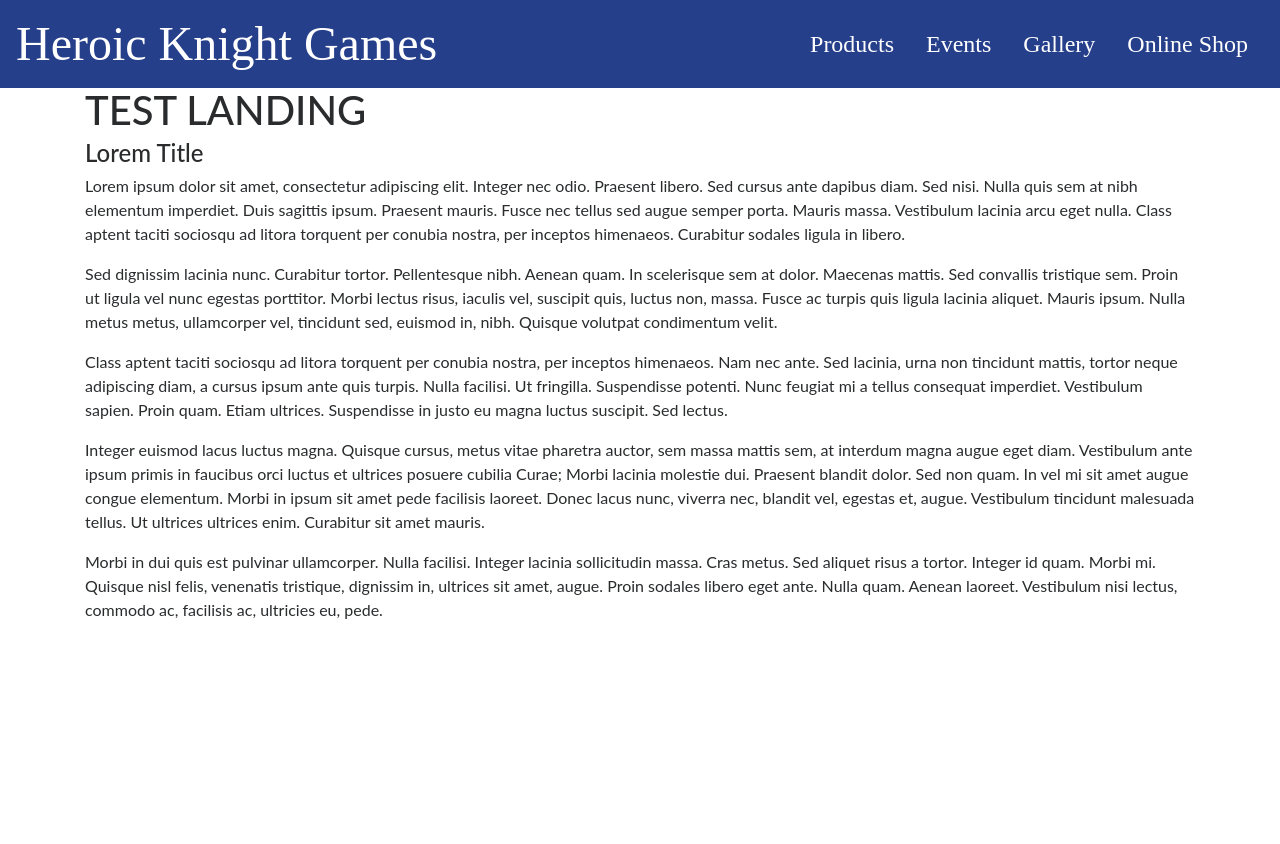
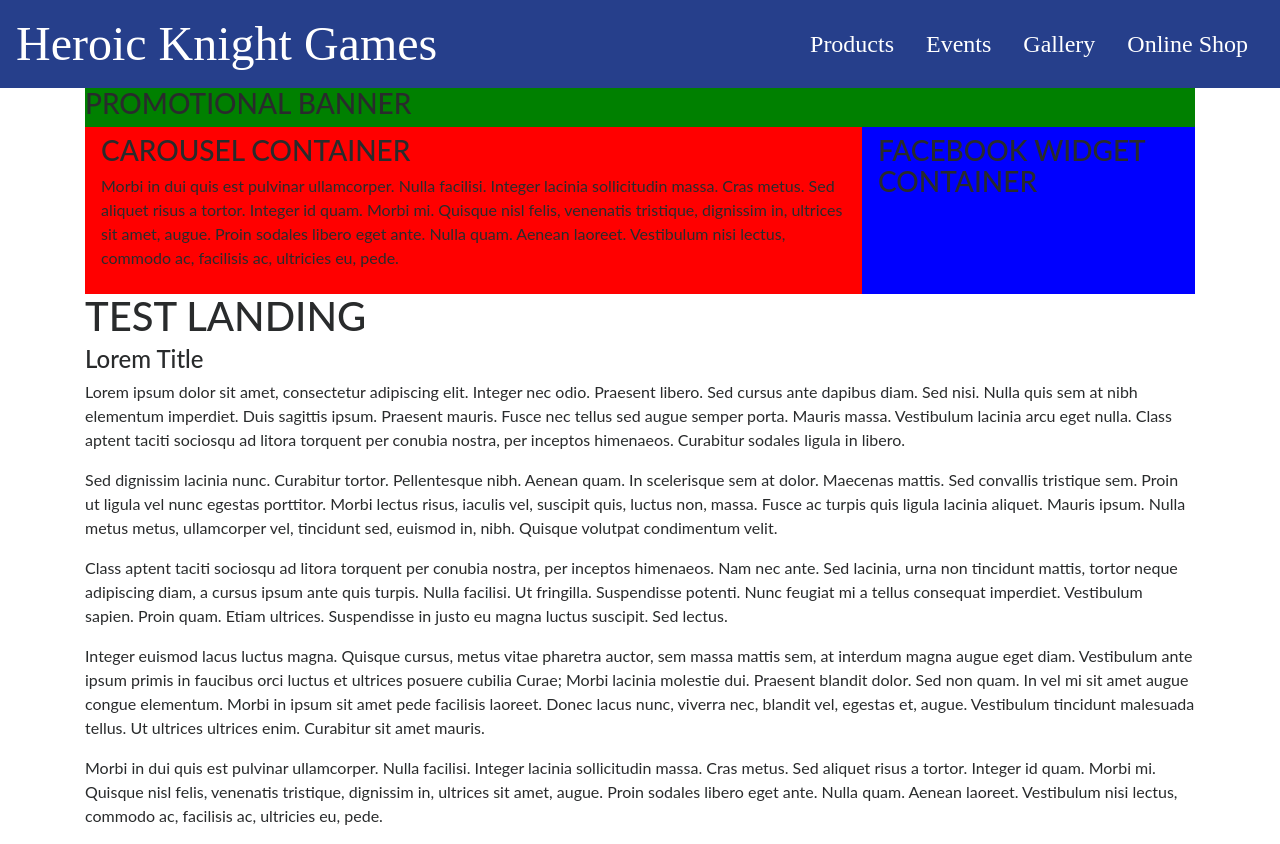
Before and after one commit to UXJera/HKG, a website: page index.html in a window 1280 px wide. Before the commit the page ends 800 px from the top, so only its background shows below. Drawn offline with Linux system fonts and the light colour scheme.

Commit message:
Started styling landing content

```diff
--- a/index.html
+++ b/index.html
@@ -100,6 +100,21 @@
 	</nav>
 
 <div class="container">
+	<div class="promotional-banner-container">
+		<h3>PROMOTIONAL BANNER</h3>
+	</div>
+	<div class="landing-container">
+		<div class="carousel-container">
+			<h3>CAROUSEL CONTAINER</h3>
+			<p>Morbi in dui quis est pulvinar ullamcorper. Nulla facilisi. Integer lacinia sollicitudin massa. Cras metus. Sed aliquet risus a tortor. Integer id quam. Morbi mi. Quisque nisl felis, venenatis tristique, dignissim in, ultrices sit amet, augue. Proin sodales libero eget ante. Nulla quam. Aenean laoreet. Vestibulum nisi lectus, commodo ac, facilisis ac, ultricies eu, pede. </p>
+		</div>
+		<div class="facebook-widget-container">
+			<h3>FACEBOOK WIDGET CONTAINER</h3>
+		</div>
+	</div>
+
+
+
   <h1>TEST LANDING</h1>
 	<h4>Lorem Title</h4>
 	<p>Lorem ipsum dolor sit amet, consectetur adipiscing elit. Integer nec odio. Praesent libero. Sed cursus ante dapibus diam. Sed nisi. Nulla quis sem at nibh elementum imperdiet. Duis sagittis ipsum. Praesent mauris. Fusce nec tellus sed augue semper porta. Mauris massa. Vestibulum lacinia arcu eget nulla. Class aptent taciti sociosqu ad litora torquent per conubia nostra, per inceptos himenaeos. Curabitur sodales ligula in libero. </p>
--- a/sass/components/_index.scss
+++ b/sass/components/_index.scss
@@ -3,3 +3,4 @@
 
 @import 'body';
 @import 'navigation/index';
+@import 'home-page/index';
--- /dev/null
+++ b/sass/components/home-page/_carousel.scss
@@ -0,0 +1,10 @@
+.carousel-container {
+  background: red;
+    padding: .5em 1em;
+}
+
+@media screen and (min-width: 992px) {
+  .carousel-container {
+    max-width: 70%;
+  }
+}
--- /dev/null
+++ b/sass/components/home-page/_facebook-widget.scss
@@ -0,0 +1,10 @@
+.facebook-widget-container {
+  background: blue;
+    padding: .5em 1em;
+}
+
+@media screen and (min-width: 992px) {
+  .facebook-widget-container{
+    max-width: 35%;
+  }
+}
--- /dev/null
+++ b/sass/components/home-page/_index.scss
@@ -0,0 +1,4 @@
+@import 'landing-container';
+@import 'promotional-banner';
+@import 'carousel';
+@import 'facebook-widget';
--- /dev/null
+++ b/sass/components/home-page/_landing-container.scss
@@ -0,0 +1,10 @@
+.landing-container {
+  display: flex;
+  flex-direction: column;
+}
+
+@media (min-width: 992px) {
+  .landing-container {
+    flex-direction: row;
+  }
+}
--- /dev/null
+++ b/sass/components/home-page/_promotional-banner.scss
@@ -0,0 +1,4 @@
+.promotional-banner-container {
+  display: flex;
+  background: green;
+}
```
Also changed, not shown: css/components/home-page/facebook-widget.css (added), css/components/home-page/facebook-widget.min.css (added), css/styles.css, css/styles.min.css.
